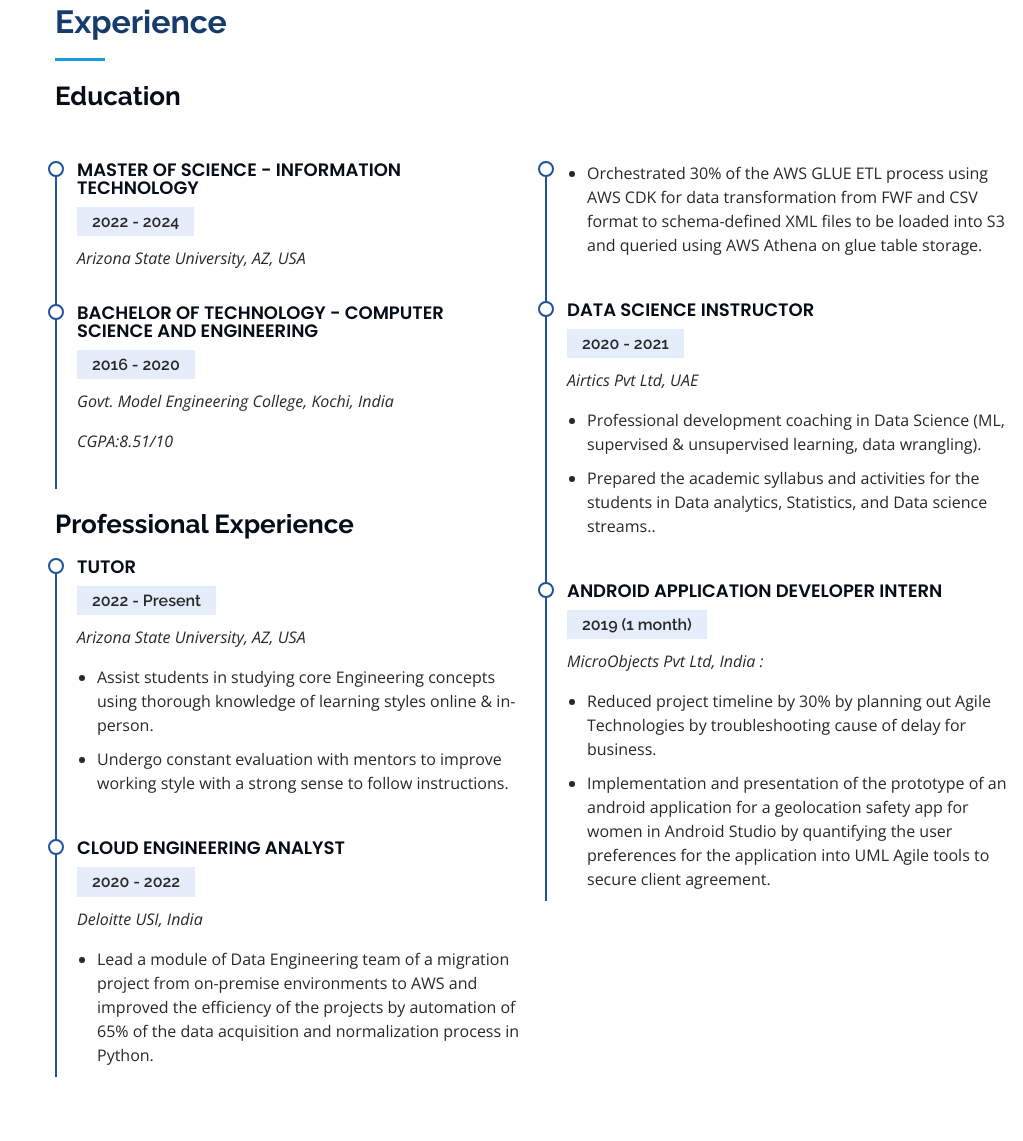
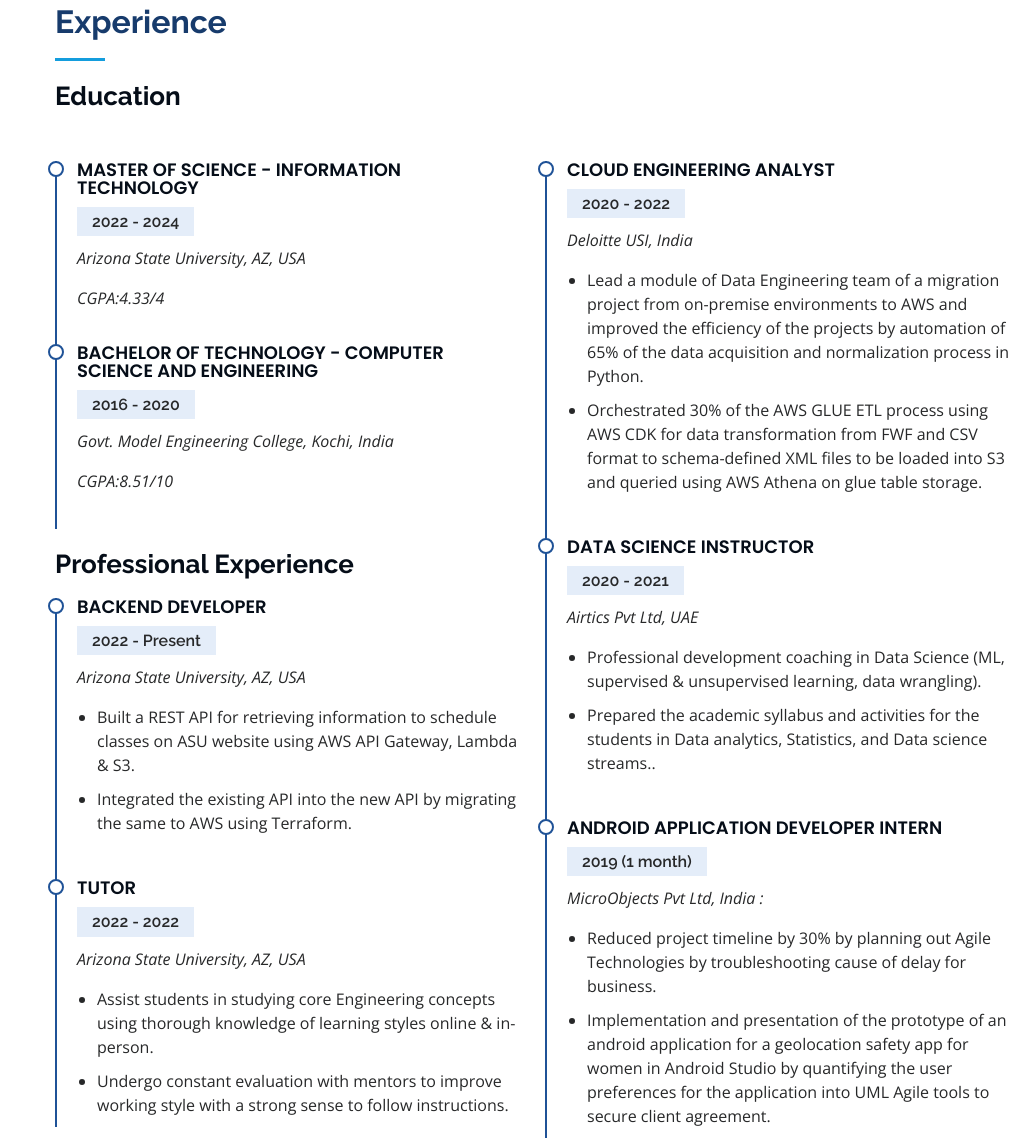
Before and after one commit to diyaliza/portfolio-website, a plain HTML site: page index.html in a window 1280 px wide. Shown: the part 1484-2625 px from the top of the page, without its empty margins (257-1280 px from the left). Drawn offline with nearby package versions, Linux system fonts and the light colour scheme.

Commit message:
update index.html

```diff
--- a/index.html
+++ b/index.html
@@ -133,6 +133,7 @@
               <h4>Master of Science - Information Technology</h4>
               <h5>2022 - 2024</h5>
               <p><em>Arizona State University, AZ, USA</em></p>
+              <p><em>CGPA:4.33/4</em></p>
                 </div>
             <div class="resume-item">
               <h4>Bachelor of Technology - Computer Science and Engineering</h4>
@@ -142,27 +143,35 @@
                 </div>
                 <h3 class="resume-title">Professional Experience</h3>
                 <div class="resume-item">
+                  <h4>Backend Developer</h4>
+                  <h5>2022 - Present</h5>
+                  <p><em>Arizona State University, AZ, USA</em></p>
+                  <ul>
+                    <li>Built a REST API for retrieving information to schedule classes on ASU website using AWS API Gateway, Lambda & S3.</li>
+                    <li>Integrated the existing API into the new API by migrating the same to AWS using Terraform.</li>
+                  </ul>
+                    </div>
+                <div class="resume-item">
                   <h4>Tutor</h4>
-                  <h5>2022 - Present</h5>
+                  <h5>2022 - 2022</h5>
                   <p><em>Arizona State University, AZ, USA</em></p>
                   <ul>
                     <li>Assist students in studying core Engineering concepts using thorough knowledge of learning styles online & in-person.</li>
                     <li>Undergo constant evaluation with mentors to improve working style with a strong sense to follow instructions.</li>
                   </ul>
                     </div>
-                    <div class="resume-item">
-                      <h4>Cloud Engineering Analyst</h4>
-                      <h5>2020 - 2022</h5>
-                      <p><em>Deloitte USI, India</em></p>
-                      <ul>
-                        <li>Lead a module of Data Engineering team of a migration project from on-premise environments to AWS and improved the efficiency of the projects by automation of 65% of the data acquisition and normalization process in Python.</li>
-                </ul></div>
+
           </div>
           <div class="col-lg-6" data-aos="fade-up" data-aos-delay="100">
             <div class="resume-item">
-             <ul><li>Orchestrated 30% of the AWS GLUE ETL process using AWS CDK for data transformation from FWF and CSV format to schema-defined XML files to be loaded into S3 and queried using AWS Athena on glue table storage.</li>
-              </ul>
-                </div>
+              <h4>Cloud Engineering Analyst</h4>
+              <h5>2020 - 2022</h5>
+              <p><em>Deloitte USI, India</em></p>
+              <ul>
+                <li>Lead a module of Data Engineering team of a migration project from on-premise environments to AWS and improved the efficiency of the projects by automation of 65% of the data acquisition and normalization process in Python.</li>
+                <li>Orchestrated 30% of the AWS GLUE ETL process using AWS CDK for data transformation from FWF and CSV format to schema-defined XML files to be loaded into S3 and queried using AWS Athena on glue table storage.</li>
+              </ul></div>
+
                 <div class="resume-item">
                   <h4>Data Science Instructor</h4>
                   <h5>2020 - 2021</h5>
```
